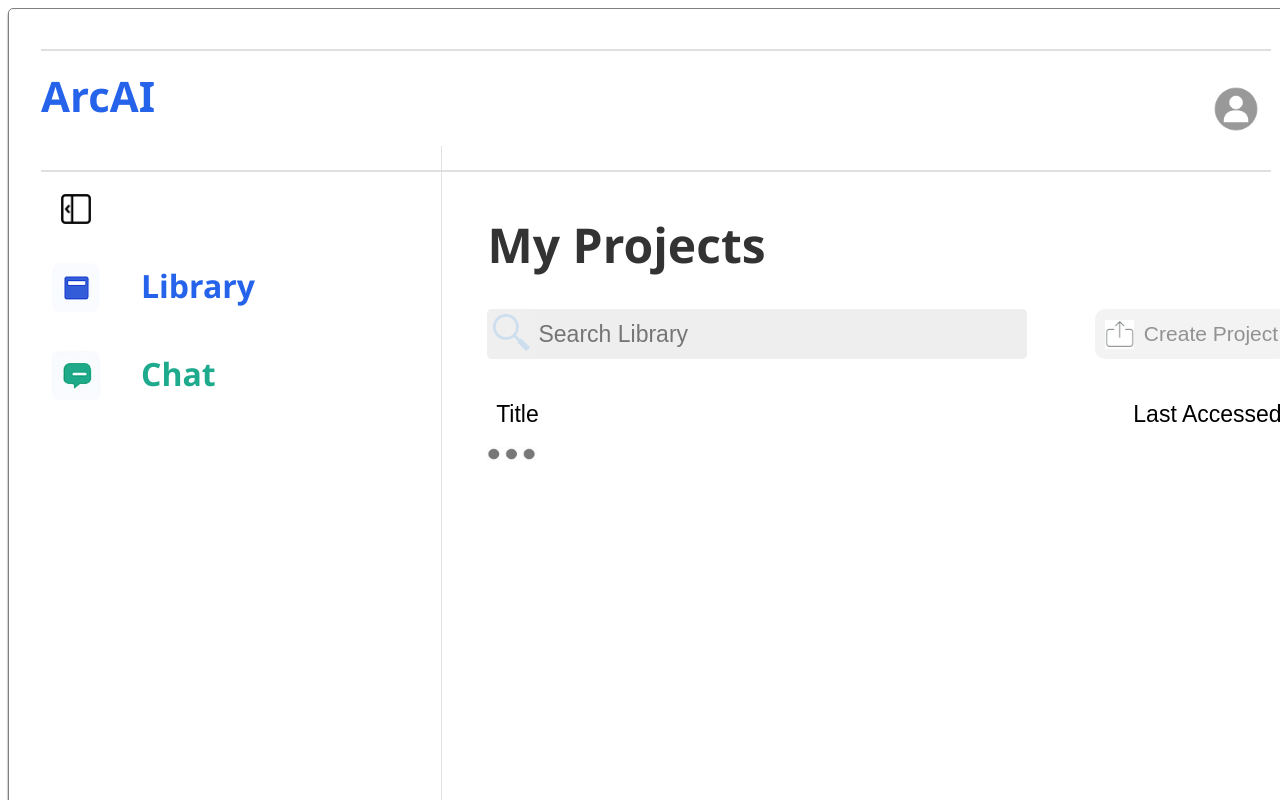
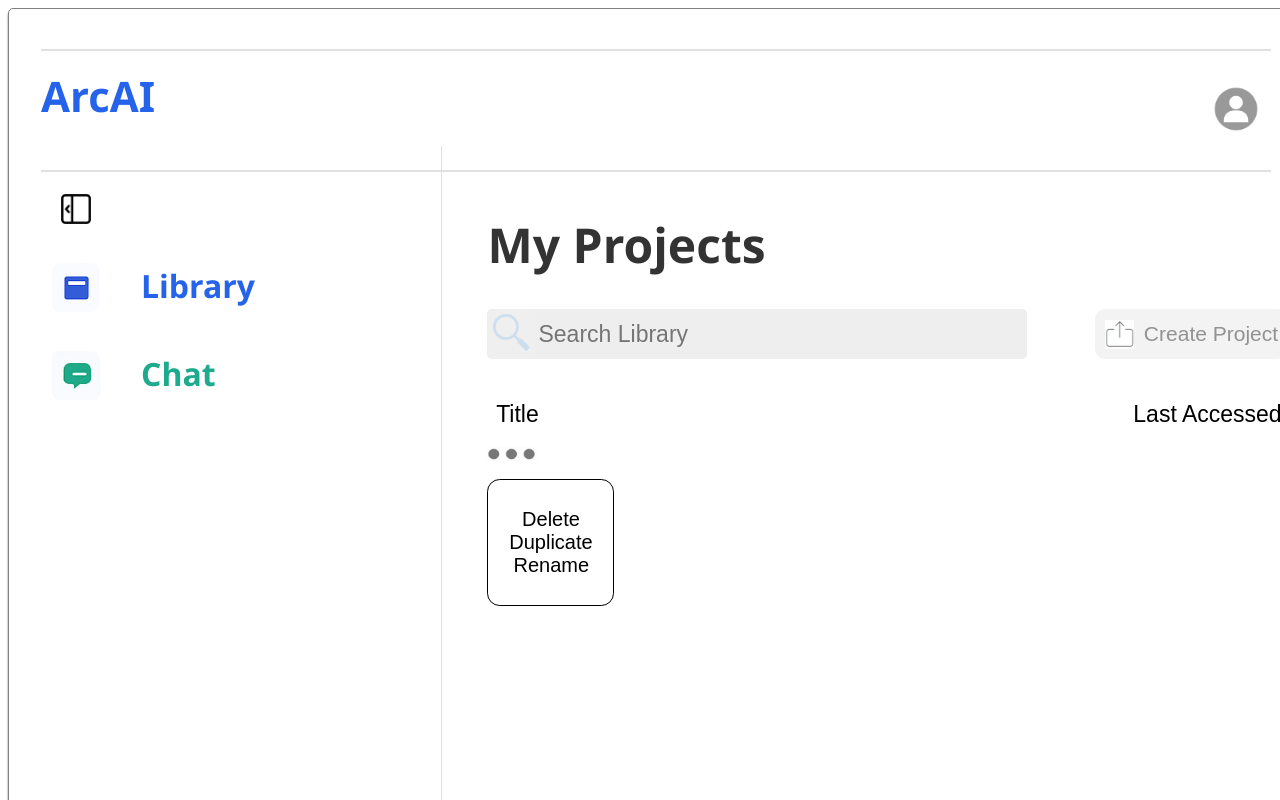
Before and after one commit to SARWANdev/ArcAI, a React (Vite) app in the folder VIEW/: page /workspace/library in a window 1280 px wide. Shown: the top 800 px of the page. Built offline with nearby package versions, Linux system fonts and the light colour scheme; sample sign-in values are in the browser's storage.

Commit message:
Added duplicate button

```diff
--- /dev/null
+++ b/VIEW/src/Pages/Components/Buttons/DuplicateButton.css
@@ -0,0 +1,11 @@
+.duplicate-button {
+    background: none;
+    border: none;
+    padding: 0;
+    margin: 0;
+    cursor: pointer;
+    outline: none;
+    font-size: 20px;
+    width: 85px;
+    height: 23px;
+}
--- /dev/null
+++ b/VIEW/src/Pages/Components/Buttons/DuplicateButton.jsx
@@ -0,0 +1,8 @@
+import "./DuplicateButton.css"
+export default function DuplicateButton() {
+    return (
+        <div className="duplicate-button-container">
+            <button className="duplicate-button" title="Duplicate">Duplicate</button>
+        </div>
+    )
+}
--- a/VIEW/src/Pages/Components/LibraryPageProjectContainer.jsx
+++ b/VIEW/src/Pages/Components/LibraryPageProjectContainer.jsx
@@ -1,5 +1,6 @@
 import "./LibraryPageProjectContainer.css"
 import SettingsButton from "./Buttons/SettingsButton"
+import PopUpBoxDocumentsOptions from "./PopUpBoxDocumentsOptions"
 export default function LibraryPageProjectContainer(){
     return(
         <div className="library-page-project-title-container">
@@ -8,6 +9,7 @@
                 <button className="library-page-project-last-accessed-button" title="Last Accessed button">Last Accessed</button>
             </div>
             <SettingsButton/>
+            <PopUpBoxDocumentsOptions/>
         </div>
     )
 }
--- a/VIEW/src/Pages/Components/PopUpBoxDocumentsOptions.css
+++ b/VIEW/src/Pages/Components/PopUpBoxDocumentsOptions.css
@@ -4,7 +4,7 @@
     border: 1px solid black;
     width: 125px;
     height: 125px;
-    display: none;
+    display: flex;
     flex-direction: column;
     justify-content: center;
     align-items: center;
--- a/VIEW/src/Pages/Components/PopUpBoxDocumentsOptions.jsx
+++ b/VIEW/src/Pages/Components/PopUpBoxDocumentsOptions.jsx
@@ -1,7 +1,13 @@
+import DeleteButton from "./Buttons/DeleteButton"
+import RenameButton from "./Buttons/RenameButton"
+import DuplicateButton from "./Buttons/DuplicateButton"
+import "./PopUpBoxDocumentsOptions.css"
 export default function PopUpBoxDocumentsOptions() {
     return (
         <div className="pop-up-box-documents-options" id = "documents-options-container">
-
+            <DeleteButton/>
+            <DuplicateButton/>
+            <RenameButton/>
         </div>
     )
 }
```
